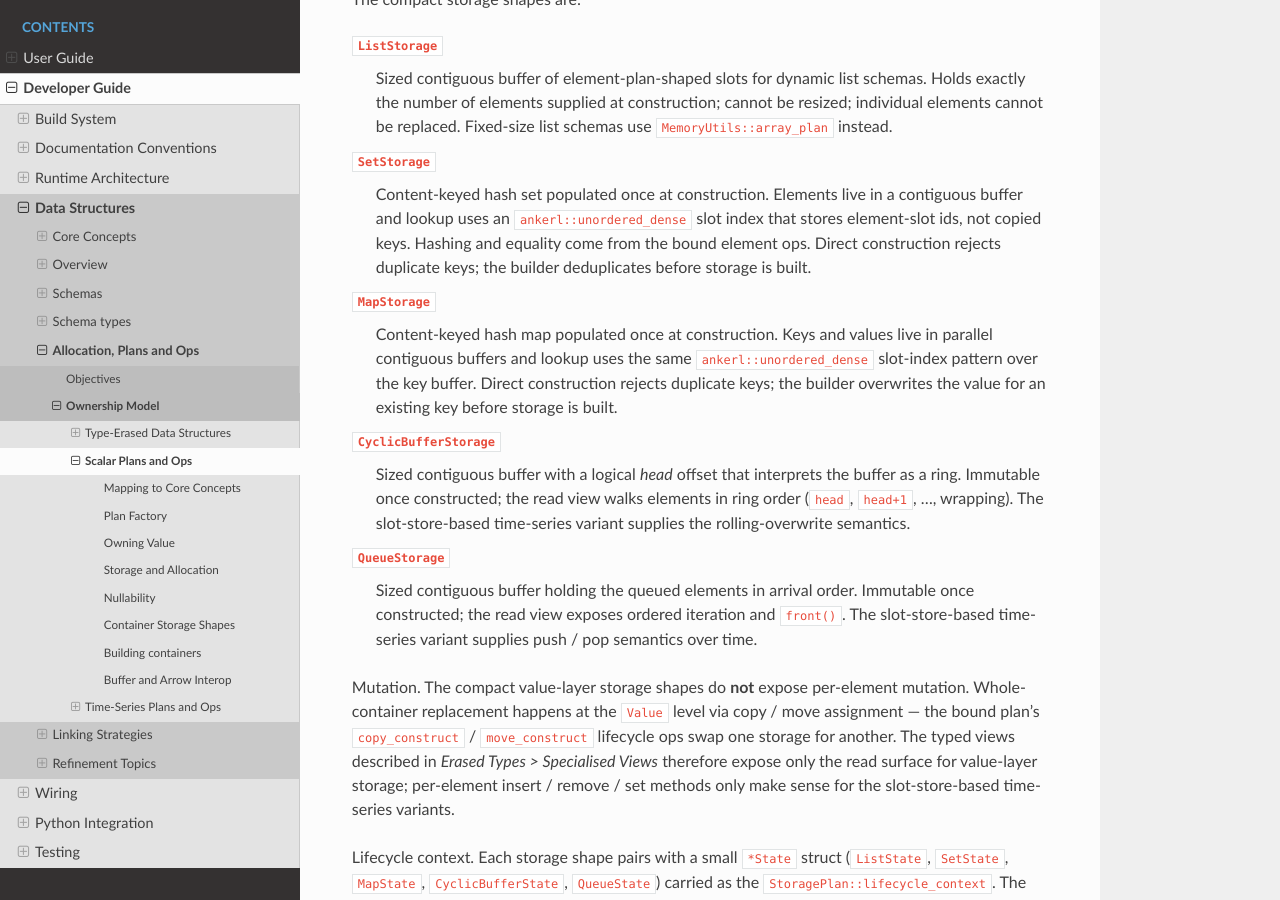
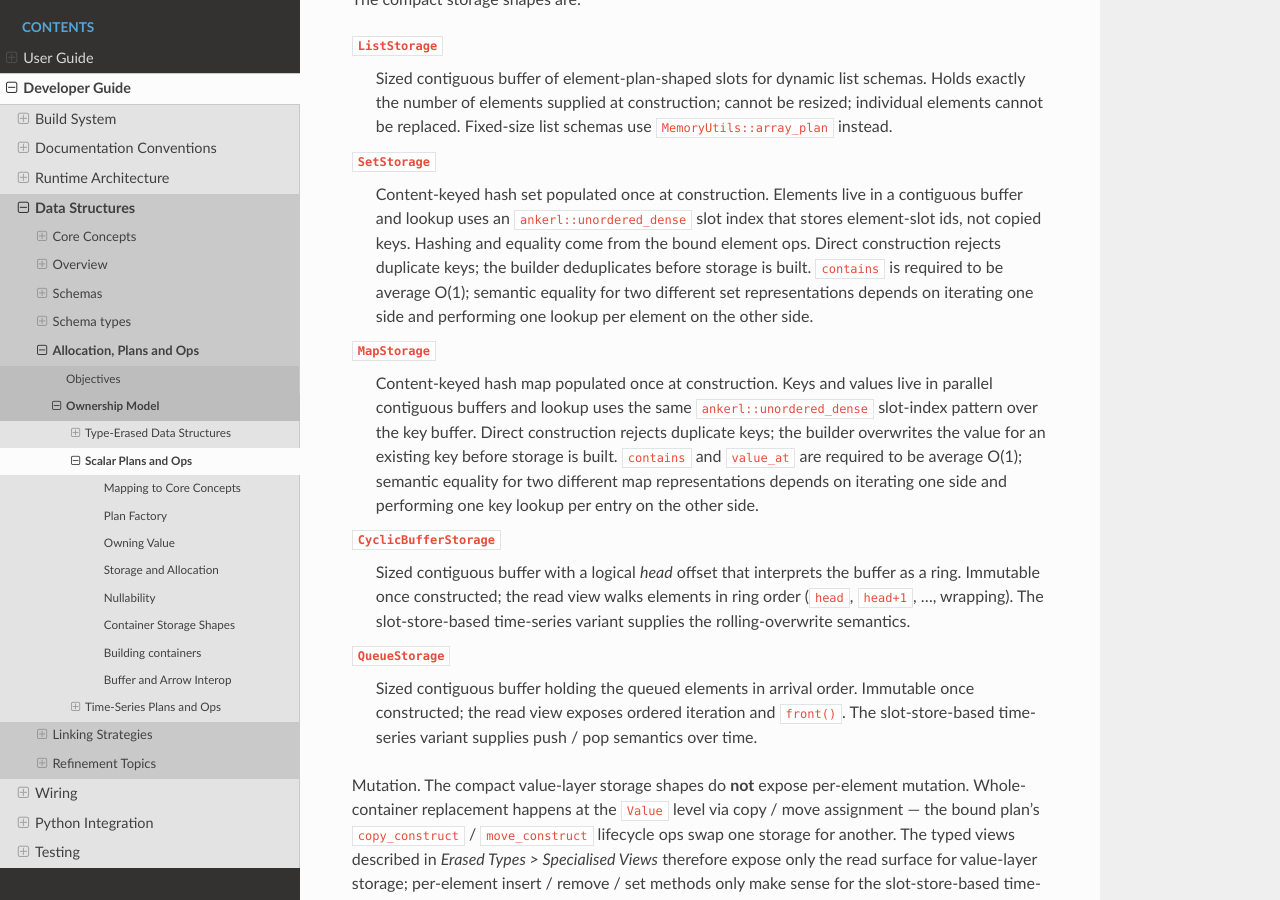
Before and after one commit to hhenson/hg_cpp, a Sphinx documentation site: the page built from docs/source/developer_guide/data_structures/plans_and_ops/scalar.rst, in a window 1280 px wide and 900 px high, scrolled down 3589 px. Built offline with Sphinx 7.4.7 and the Read the Docs theme 3.1.0, drawn with Linux system fonts in a browser that asks for light colours.

Commit message:
Update docs to require maps and sets to have O(1) lookup / contains functionality

```diff
--- a/docs/source/developer_guide/data_structures/plans_and_ops/scalar.rst
+++ b/docs/source/developer_guide/data_structures/plans_and_ops/scalar.rst
@@ -208,7 +208,10 @@ The compact storage shapes are:
     ``ankerl::unordered_dense`` slot index that stores element-slot
     ids, not copied keys. Hashing and equality come from the bound
     element ops. Direct construction rejects duplicate keys; the
-    builder deduplicates before storage is built.
+    builder deduplicates before storage is built. ``contains`` is
+    required to be average O(1); semantic equality for two different
+    set representations depends on iterating one side and performing
+    one lookup per element on the other side.
 
 ``MapStorage``
     Content-keyed hash map populated once at construction. Keys and
@@ -216,6 +219,10 @@ The compact storage shapes are:
     same ``ankerl::unordered_dense`` slot-index pattern over the key
     buffer. Direct construction rejects duplicate keys; the builder
     overwrites the value for an existing key before storage is built.
+    ``contains`` and ``value_at`` are required to be average O(1);
+    semantic equality for two different map representations depends
+    on iterating one side and performing one key lookup per entry on
+    the other side.
 
 ``CyclicBufferStorage``
     Sized contiguous buffer with a logical *head* offset that
```
Also changed, not shown: docs/source/developer_guide/data_structures/plans_and_ops/erased_types.rst (+6 -2 lines).
